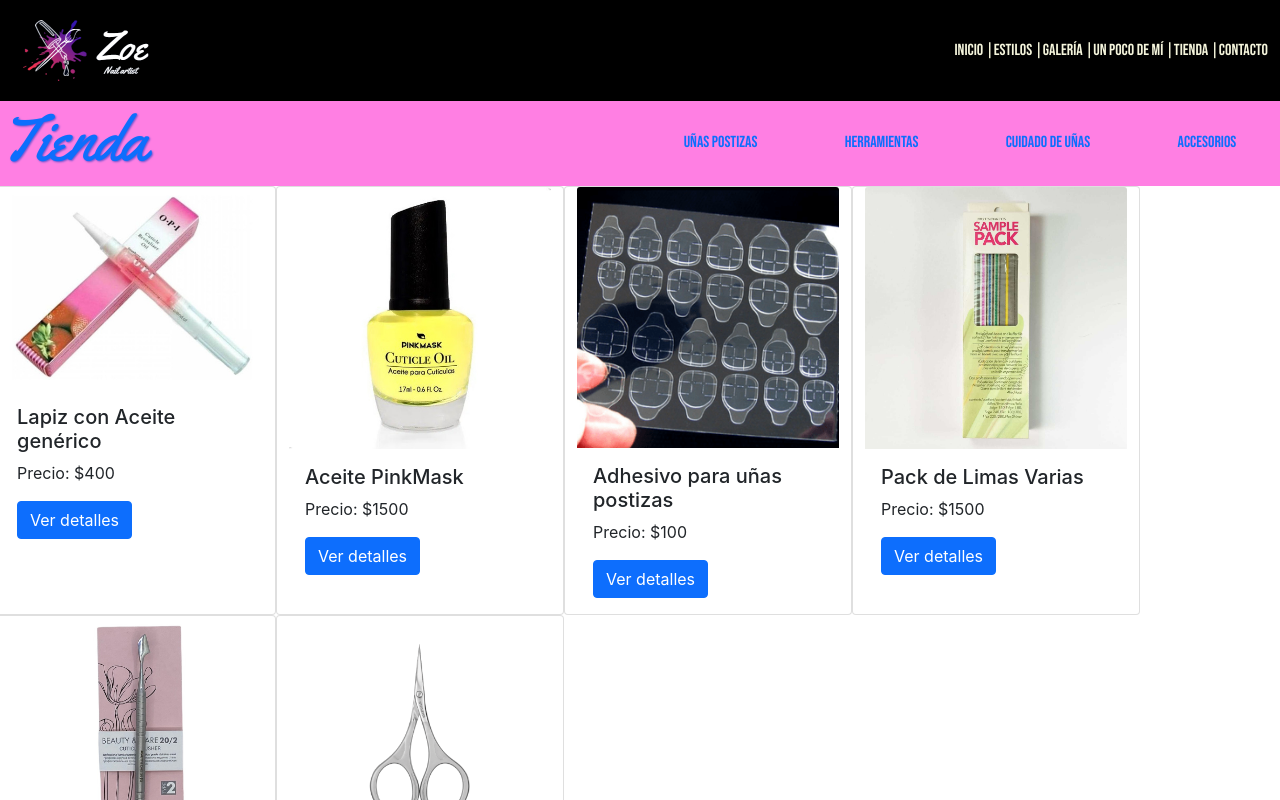
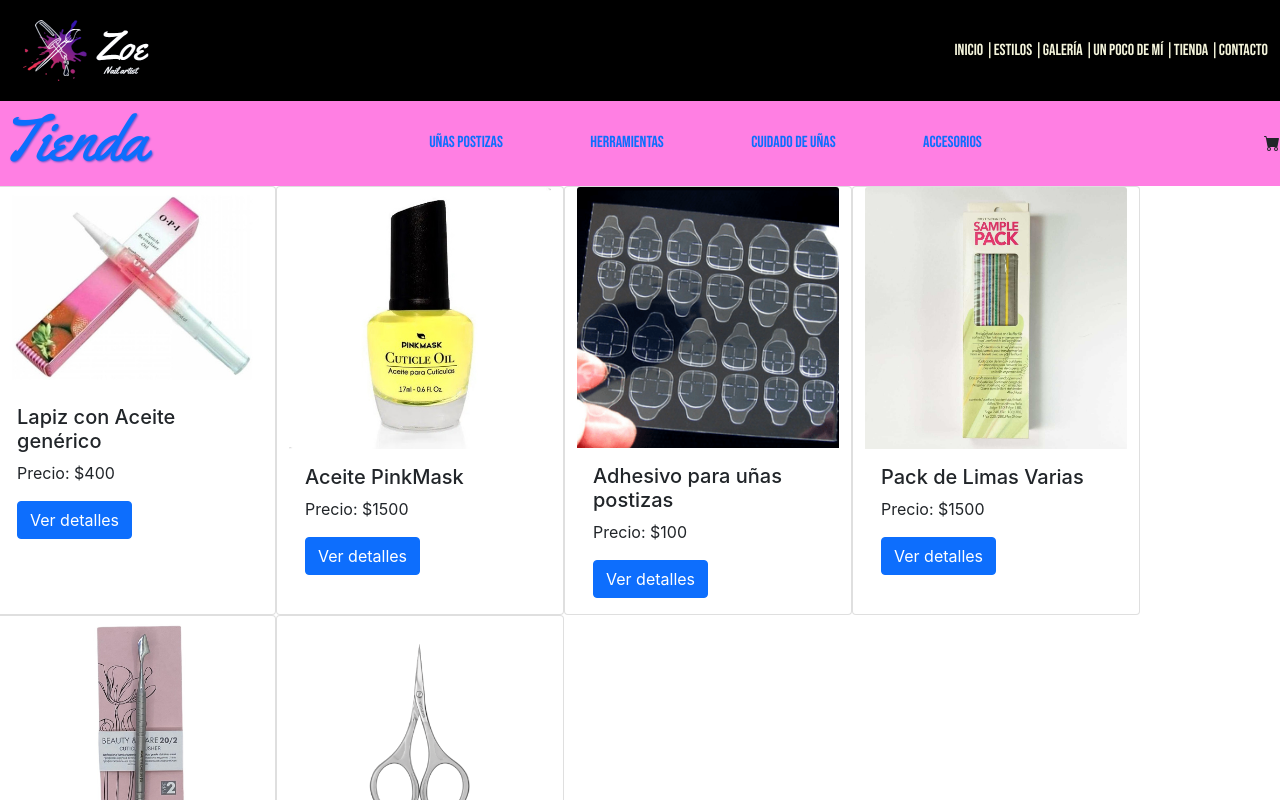
Before and after one commit to nancyargentina/proyectoReactjs, a React (Create React App) app: page / in a window 1280 px wide. Shown: the top 800 px of the page. Built offline with nearby package versions, Linux system fonts and the light colour scheme; a web font is replaced by a local one.

Commit message:
cartwidget

```diff
--- a/package.json
+++ b/package.json
@@ -8,6 +8,7 @@
     "@testing-library/user-event": "^13.5.0",
     "react": "^17.0.2",
     "react-dom": "^17.0.2",
+    "react-icons": "^4.3.1",
     "react-router-dom": "^6.2.1",
     "react-scripts": "5.0.0",
     "web-vitals": "^2.1.3"
--- /dev/null
+++ b/src/components/CartWidget/CartWidget.js
@@ -0,0 +1,5 @@
+import {BsFillCartFill} from "react-icons/bs";
+
+export const CartWidget =()=>{
+    return(<BsFillCartFill/>)
+}
--- a/src/components/navbar/NavBar.js
+++ b/src/components/navbar/NavBar.js
@@ -1,5 +1,6 @@
 import './navbar.css'
 import {Link} from 'react-router-dom'
+import { CartWidget } from '../CartWidget/CartWidget'
 export const NavBar=()=>{
 return(
 <div className='barra'>
@@ -9,7 +10,9 @@
         <Link to='/productos/herramientas' className = "menu_options_links">Herramientas</Link>
         <Link to='/productos/nailcare' className = "menu_options_links">Cuidado de uñas</Link>
         <Link to='/productos/accesorios' className = "menu_options_links">Accesorios</Link>
+
     </nav>
+    <CartWidget/>
 
 </div>
 
```
Also changed, not shown: 1 other file (tests, documents, lock files or other folders).
